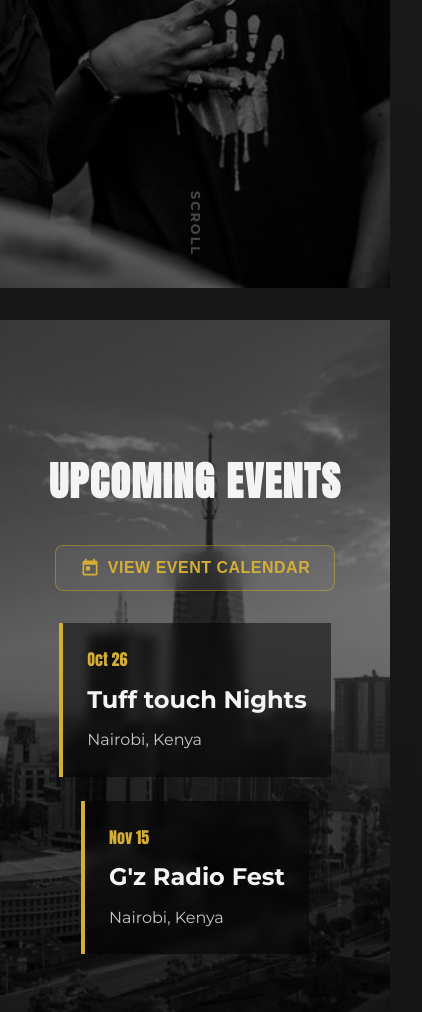
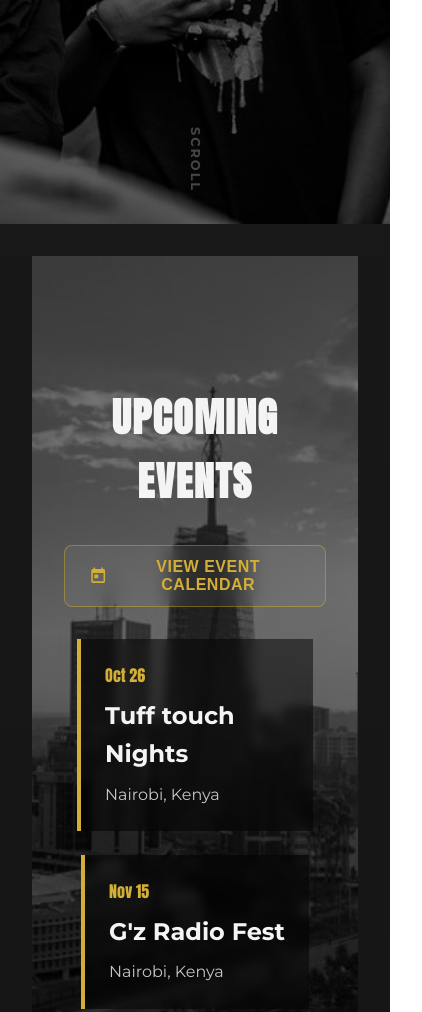
Before and after one commit to DarynOngera/G-Z-Radio, an Astro site: page / in a window 390 px wide. Shown: the part 620-1632 px from the top of the page, 422 px wide, since content can reach past the window. Built offline with nearby package versions, Linux system fonts and the light colour scheme; Astro itself is replaced by a stand-in of ours.

Commit message:
potrait responsiveness

```diff
--- a/public/styles/global.css
+++ b/public/styles/global.css
@@ -10,6 +10,25 @@
   --accent-color-static: #D4AF37; /* A richer, more authentic gold for text and borders */
   --font-heading: 'Anton', sans-serif;
   --font-body: 'Montserrat', sans-serif;
+}
+
+*, *::before, *::after {
+  box-sizing: border-box;
+}
+
+html, body {
+  overflow-x: hidden;
+}
+
+/* Fix full-bleed sections creating horizontal overflow on small screens */
+@media (max-width: 767px) {
+  .events-section,
+  .clothing-section,
+  .artists-section {
+    width: 100% !important;
+    margin-left: 0 !important;
+  }
+
 }
 
 body {
--- a/src/components/Header.astro
+++ b/src/components/Header.astro
@@ -4,7 +4,7 @@ import Navigation from './Navigation.astro';
 
 <header>
   <div class="logo">
-    <a href="/">The G'z Radio</a>
+    <a href="/">G'zRadio</a>
   </div>
   <Navigation />
 </header>
```
